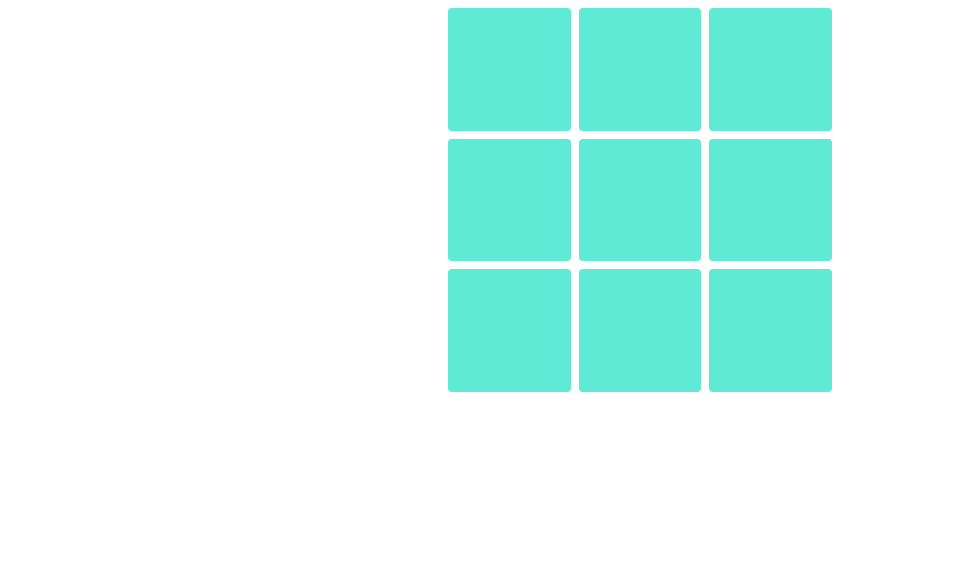
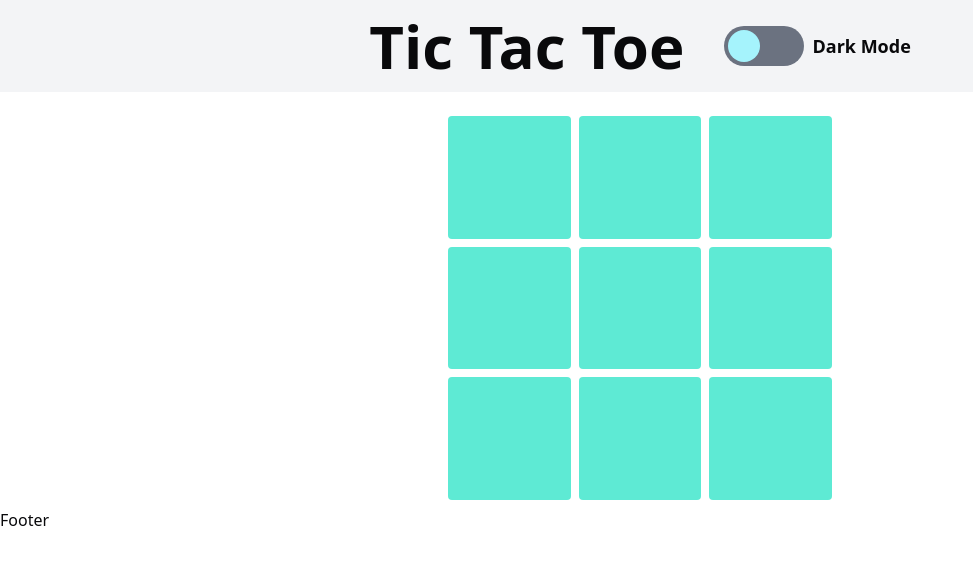
Before and after one commit to ThakurMayank7/Tic-Tac-Toe-Next, a Next.js app: page / in a window 1280 px wide. Shown: the top 564 px of the page, without its empty margins (0-973 px from the left). Built offline with nearby package versions, Linux system fonts and the light colour scheme.

Commit message:
added functional darkmode switch

```diff
--- a/app/page.tsx
+++ b/app/page.tsx
@@ -1,8 +1,26 @@
+'use client';
+
+import Footer from "@/components/Footer";
 import Grid from "@/components/Grid";
+import Header from "@/components/Header";
+import { useState } from "react";
 
 
 export default function Home() {
+
+  const [darkMode,changeDarkMode]=useState(false);
+
+  const handleChange=()=>{
+    changeDarkMode(!darkMode);
+  }
+
   return (
+    <>
+      <Header darkMode={darkMode} changeDark={handleChange}/>
+
+
         <Grid/>
+        <Footer/>
+    </>
   );
 }
--- /dev/null
+++ b/components/Footer.tsx
@@ -0,0 +1,9 @@
+import React from 'react'
+
+function Footer() {
+  return (
+    <div>Footer</div>
+  )
+}
+
+export default Footer
--- /dev/null
+++ b/components/Header.tsx
@@ -0,0 +1,30 @@
+'use client';
+
+import React from 'react'
+import Toggle from './ui/Toggle';
+
+type HeaderProps = {
+    darkMode: boolean;
+    changeDark: () => void; // Define the prop type as a function
+  };
+
+
+function Header({darkMode,changeDark}:HeaderProps) {
+
+  return (
+    <header className="flex flex-row items-center justify-center mb-4 bg-gray-100 p-4">
+        <h1 className="text-6xl font-bold">Tic Tac Toe</h1>
+        <div className="flex ml-10">
+
+        <Toggle darkMode={darkMode} change={changeDark}/>
+        </div>
+
+
+
+
+
+    </header>
+  );
+}
+
+export default Header
--- /dev/null
+++ b/components/ui/Toggle.tsx
@@ -0,0 +1,28 @@
+'use client';
+
+import React from 'react'
+
+function Toggle({change,darkMode}:{change:()=>void;darkMode:boolean}) {
+  return (
+    <>
+    <label
+      htmlFor="check"
+      className=" bg-gray-500 cursor-pointer relative w-20 h-10 rounded-full"
+    >
+      <input
+        type="checkbox"
+        id="check"
+        className="sr-only peer"
+        onClick={change}
+      />
+      <span className="w-2/5 h-4/5 bg-cyan-200 absolute rounded-full left-1 top-1 peer-checked:bg-black peer-checked:left-11 transition-all duration-500"></span>
+    </label>
+    <div className="flex justify-center items-center ml-2">
+
+    <p className="text-center font-bold text-lg">{darkMode?"Light Mode":"Dark Mode"}</p>
+    </div>
+    </>
+  )
+}
+
+export default Toggle
--- /dev/null
+++ b/components/ui/switch.tsx
@@ -0,0 +1,29 @@
+"use client"
+
+import * as React from "react"
+import * as SwitchPrimitives from "@radix-ui/react-switch"
+
+import { cn } from "@/lib/utils"
+
+const Switch = React.forwardRef<
+  React.ElementRef<typeof SwitchPrimitives.Root>,
+  React.ComponentPropsWithoutRef<typeof SwitchPrimitives.Root>
+>(({ className, ...props }, ref) => (
+  <SwitchPrimitives.Root
+    className={cn(
+      "peer inline-flex h-5 w-9 shrink-0 cursor-pointer items-center rounded-full border-2 border-transparent shadow-sm transition-colors focus-visible:outline-none focus-visible:ring-2 focus-visible:ring-ring focus-visible:ring-offset-2 focus-visible:ring-offset-background disabled:cursor-not-allowed disabled:opacity-50 data-[state=checked]:bg-primary data-[state=unchecked]:bg-input",
+      className
+    )}
+    {...props}
+    ref={ref}
+  >
+    <SwitchPrimitives.Thumb
+      className={cn(
+        "pointer-events-none block h-4 w-4 rounded-full bg-background shadow-lg ring-0 transition-transform data-[state=checked]:translate-x-4 data-[state=unchecked]:translate-x-0"
+      )}
+    />
+  </SwitchPrimitives.Root>
+))
+Switch.displayName = SwitchPrimitives.Root.displayName
+
+export { Switch }
--- a/package.json
+++ b/package.json
@@ -9,6 +9,7 @@
     "lint": "next lint"
   },
   "dependencies": {
+    "@radix-ui/react-switch": "^1.1.1",
     "class-variance-authority": "^0.7.0",
     "clsx": "^2.1.1",
     "lucide-react": "^0.460.0",
```
Also changed, not shown: 1 other file (tests, documents, lock files or other folders).
